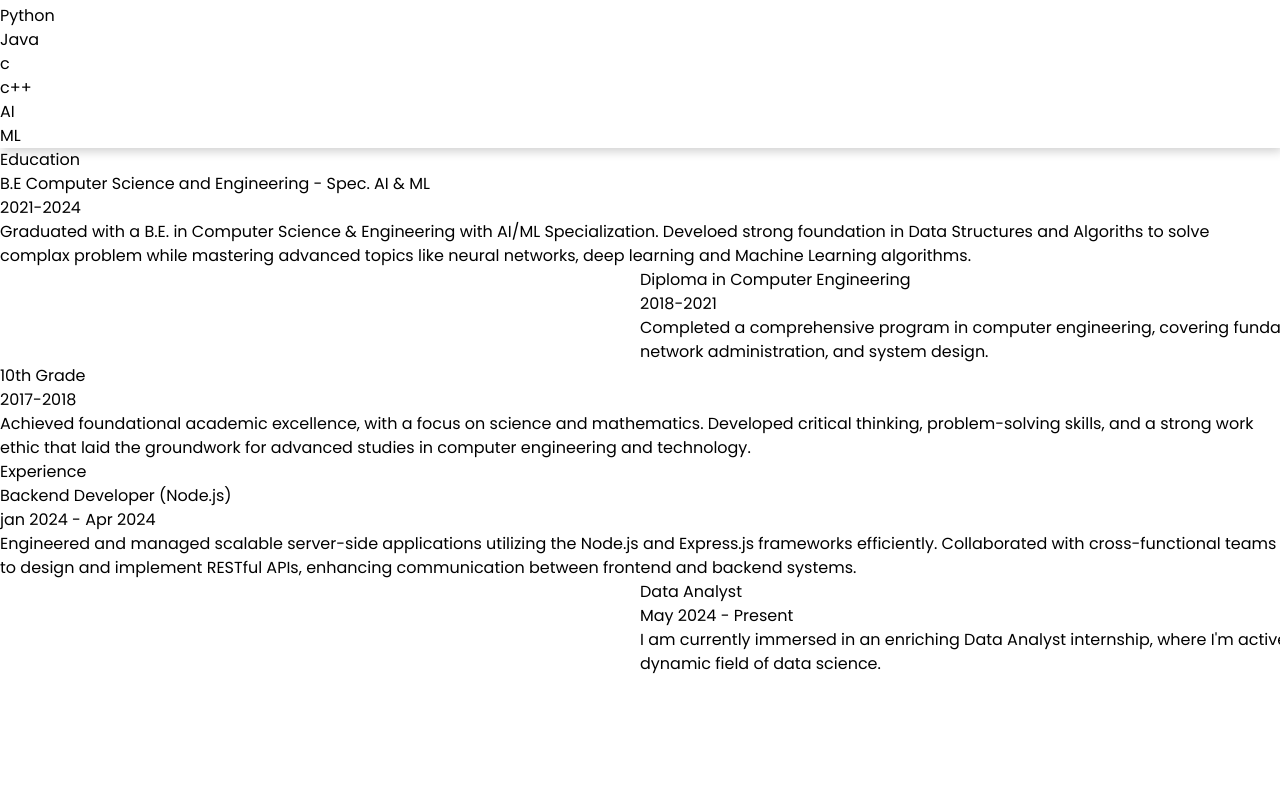
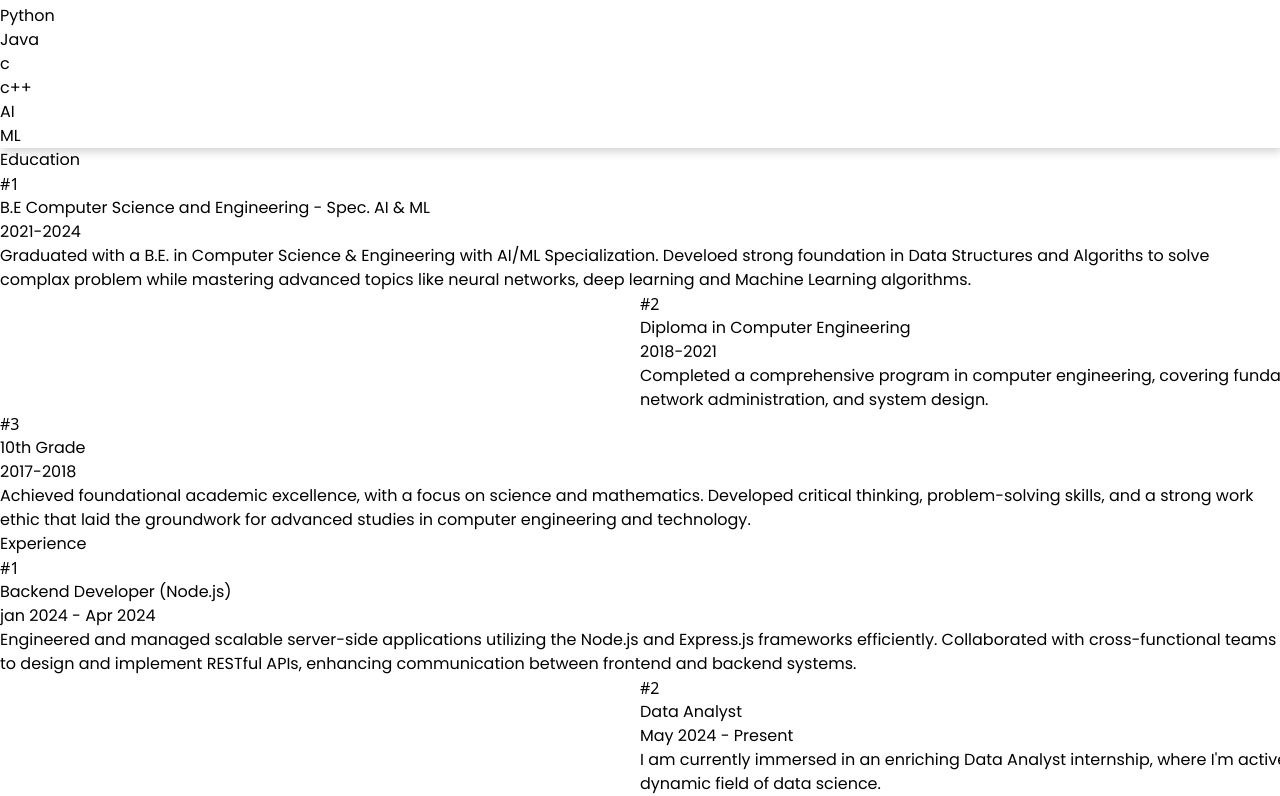
Before and after one commit to oDhruvPatel/newfolderr, a React (Vite) app: page / in a window 1280 px wide. Shown: the part 4042-4838 px from the top of the page. Before the commit the page ends 4718 px from the top, so only its background shows below. Built offline with nearby package versions, Linux system fonts and the light colour scheme.

Commit message:
Commit-4

```diff
--- a/src/components/AboutEdu.tsx
+++ b/src/components/AboutEdu.tsx
@@ -12,9 +12,9 @@ const AboutEdu = () => {
         </h1>
 
 
-                  <Education class="left" title="B.E Computer Science and Engineering - Spec. AI & ML" timeline="2021-2024" desc={BE}/>
-                  <Education class="right" title="Diploma in Computer Engineering" timeline="2018-2021" desc={DI}/>
-                  <Education class="left" title="10th Grade" timeline="2017-2018" desc={board}/>
+                  <Education seq={1} class="left" title="B.E Computer Science and Engineering - Spec. AI & ML" timeline="2021-2024" desc={BE}/>
+                  <Education seq={2} class="right" title="Diploma in Computer Engineering" timeline="2018-2021" desc={DI}/>
+                  <Education seq={3} class="left" title="10th Grade" timeline="2017-2018" desc={board}/>
 
     </>
   )
--- a/src/components/Education.tsx
+++ b/src/components/Education.tsx
@@ -1,14 +1,18 @@
-const Education = (props: {title:string, timeline:string, desc:string, class:string}) => {
+const Education = (props: {title:string, timeline:string, desc:string, class:string, seq:number}) => {
   return (
+    <>
+
     <div className={` md:w-[80vw] w-[100vw] m-auto bg-white`}>
-      <div className={`${props.class} md:w-[50%] w-[90%]  bg-white flex justify-center items-center flex-col `}>
-         <div className={`md:my-0 md:mx-0 my-4 mx-auto bg-white rounded-xl p-4 md:w-[80%] w-full shadow-md border primary view` }>
+      <div className={`${props.class} md:w-[50%] w-[90%] md:m-0 m-auto  bg-white flex justify-center items-center flex-col `}>
+         <div className="md:w-[98%] w-full md:text-right text-left text-lg font-medium px-4 py-1 text-transparent bg-clip-text bg-gradient-to-r from-pink-700 to-purple-700">#{props.seq}</div>
+         <div className={`md:my-0 md:mx-0 my-4 mx-auto bg-white rounded-xl p-4 md:w-[98%] w-full shadow-md border primary view` }>
          <h1 className="title md:text-lg text-sm font-semibold text-transparent bg-clip-text bg-gradient-to-r from-purple-600 to-pink-600 "> {props.title} </h1>
           <h3 className="md:text-sm my-1 font-medium">  {props.timeline}</h3>
           <h6 className=" md:text-sm text-xs"> {props.desc}</h6>
          </div>
     </div>
     </div>
+    </>
   )
 }
 
--- a/src/components/Experience.tsx
+++ b/src/components/Experience.tsx
@@ -9,8 +9,8 @@ const Experience = () => {
              Experience
         </h1>
 
-                  <Education class="left" title="Backend Developer (Node.js)" timeline="jan 2024 - Apr 2024" desc={Toshal}/>
-                  <Education class="right" title="Data Analyst" timeline="May 2024 - Present" desc={DA}/>
+                  <Education seq={1} class="left" title="Backend Developer (Node.js)" timeline="jan 2024 - Apr 2024" desc={Toshal}/>
+                  <Education seq={2} class="right" title="Data Analyst" timeline="May 2024 - Present" desc={DA}/>
 
 
     </>
--- a/src/components/Navbar.tsx
+++ b/src/components/Navbar.tsx
@@ -32,7 +32,7 @@ const Navbar = (props: {link:string[]}) => {
 
   return (
     <>
-      <nav className={`transition-shadow ${shadow ? 'shadow-md shadow-purple-400/40' : ''} navbar w-[100vw] md:w-[100vw] m-auto sticky top-0 z-50 bg-white py-4 md:flex flex`}>
+      <nav className={`transition-shadow ${shadow ? 'shadow-md md:shadow-purple-400/40 shadow-purple-400/30 ' : ''} navbar w-[100vw] md:w-[100vw] m-auto sticky top-0 z-50 bg-white py-4 md:flex flex`}>
       <ul className="md:w-[80%] w-[100%] lg:flex hidden px-7">
   {props.link.map((item, idx) => (
     <li
--- a/src/components/Project.tsx
+++ b/src/components/Project.tsx
@@ -4,7 +4,7 @@ const Project = (props: {title:string, image:string, desc:string, tech:string[]}
   return (
     <>
 
-      <div className="view md:w-[30%] h-full w-[90%] md:m-0 m-auto rounded-xl md:px-0 shadow-md border border overflow-hidden my-2 md:my-2 hover:scale-105 transition-all hover:cursor-pointer" onClick={()=>{console.log(props.title)}}>
+      <div className="view md:w-[30%] h-full w-[90%] md:m-0 m-auto rounded-xl md:px-0 shadow-md border overflow-hidden my-2 md:my-2 hover:scale-105 transition-all hover:cursor-pointer" onClick={()=>{console.log(props.title)}}>
 
             <div className="image md:h-48 h-36 overflow-hidden "> <img src={props.image} alt="" /> </div>
             <div className="title px-3 pt-2 primary font-semibold md:text-xl text-transparent bg-clip-text bg-gradient-to-r from-purple-600 to-pink-600">  {props.title}  </div>
--- a/src/index.css
+++ b/src/index.css
@@ -27,10 +27,7 @@ body
     border-radius: 10px; /* Rounded corners for the track */
   }
 
-  .shadow-me-rgb
-  {
 
-  }
 
   @keyframes appear {
     from{
```
